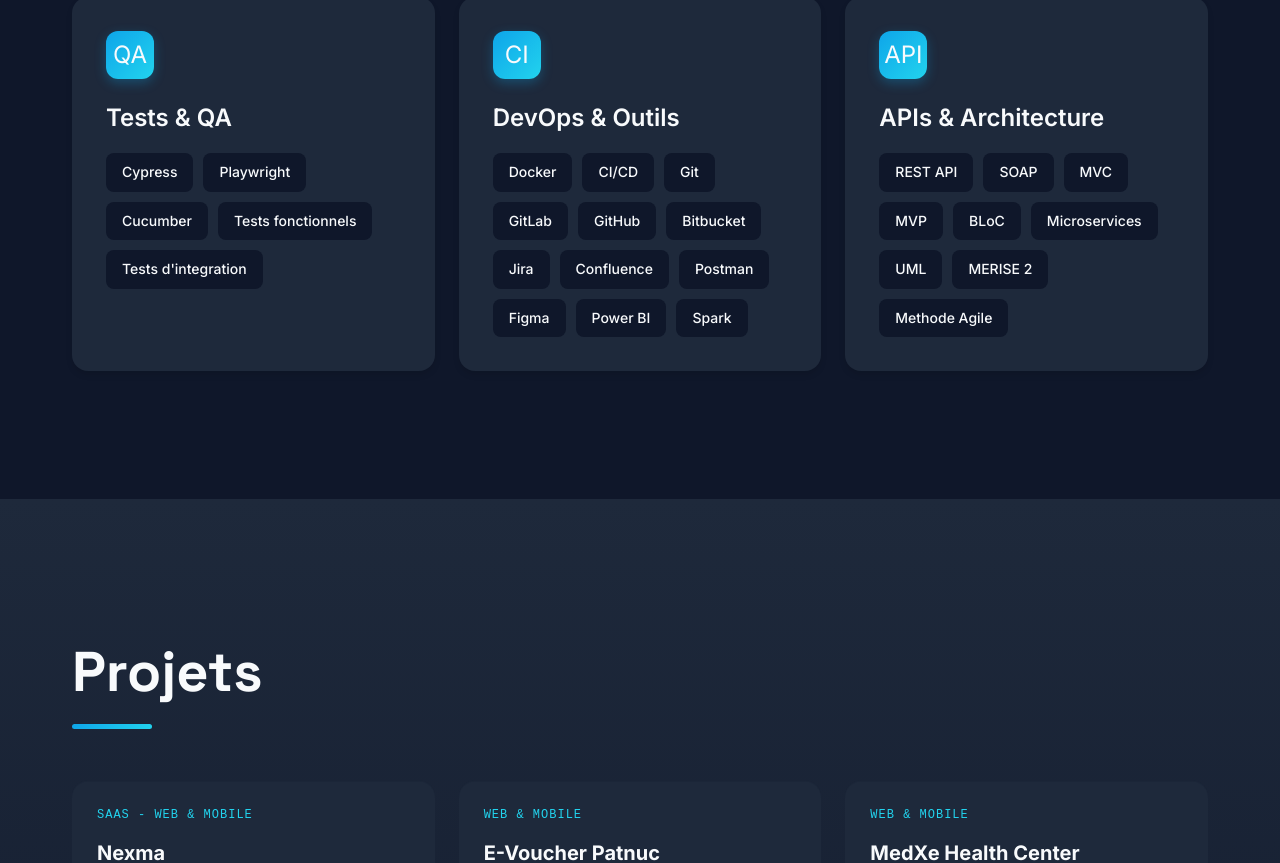
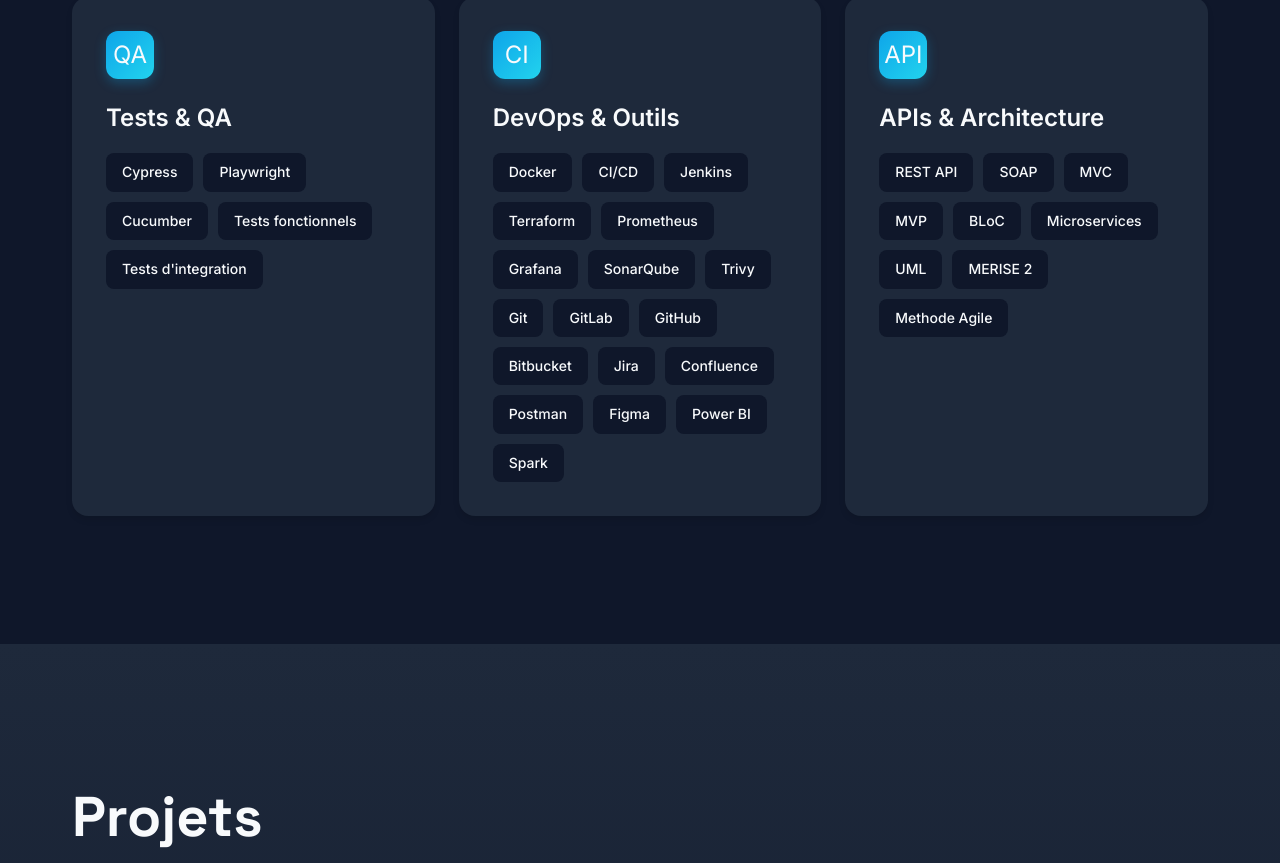
Before and after one commit to Super-Abel/portfolio, an Angular app: page / in a window 1280 px wide. Shown: the part 2370-3233 px from the top of the page. Built offline with nearby package versions, Linux system fonts and the light colour scheme.

Commit message:
Ajout projet sentiment-ai (pipeline CI/CD) + competences DevOps
- Carte GitHub sentiment-ai : Jenkins 11 etapes, Terraform, Prometheus/Grafana,
  Trivy, SonarQube, Docker
- Competences DevOps : Jenkins, Terraform, Prometheus, Grafana, SonarQube, Trivy

```diff
--- a/src/app/app.ts
+++ b/src/app/app.ts
@@ -182,7 +182,7 @@
     {
       icon: 'CI',
       title: 'DevOps & Outils',
-      skills: ['Docker', 'CI/CD', 'Git', 'GitLab', 'GitHub', 'Bitbucket', 'Jira', 'Confluence', 'Postman', 'Figma', 'Power BI', 'Spark']
+      skills: ['Docker', 'CI/CD', 'Jenkins', 'Terraform', 'Prometheus', 'Grafana', 'SonarQube', 'Trivy', 'Git', 'GitLab', 'GitHub', 'Bitbucket', 'Jira', 'Confluence', 'Postman', 'Figma', 'Power BI', 'Spark']
     },
     {
       icon: 'API',
@@ -430,6 +430,7 @@
   githubProjects = [
     { name: 'objets-hub', tech: 'TypeScript', desc: 'API NestJS hexagonale + Next.js, sync temps reel Socket.IO' },
     { name: 'AWS-Modern-Engineering', tech: 'C#', desc: 'Serverless AWS : Lambda, S3, DynamoDB, Rekognition' },
+    { name: 'sentiment-ai', tech: 'Python', desc: 'Pipeline CI/CD 11 etapes (Jenkins) : Terraform, Prometheus/Grafana, Trivy, SonarQube, Docker' },
     { name: 'mon-vpn', tech: 'Flutter', desc: 'Application VPN mobile Flutter' },
     { name: 'mobile-frontend-test-template', tech: 'Dart', desc: 'Template architecture mobile', stars: 7 },
     { name: 'backend-test-template', tech: 'Dockerfile', desc: 'Template architecture backend', stars: 2 },
```
